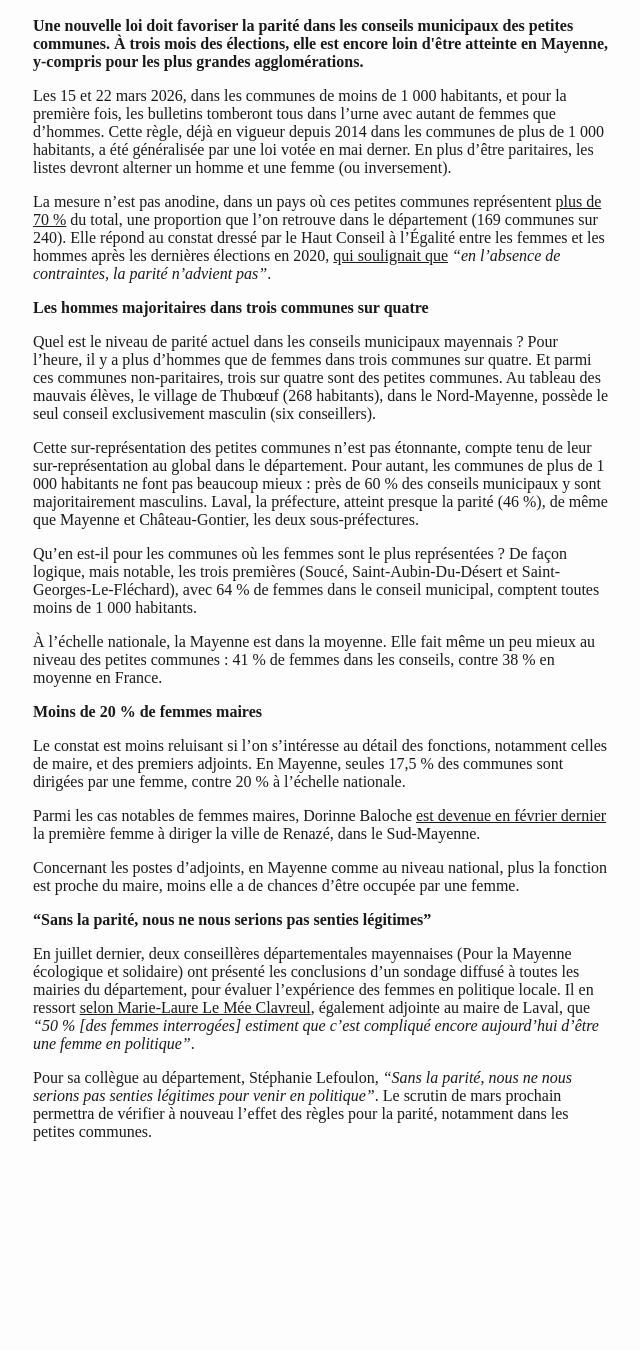
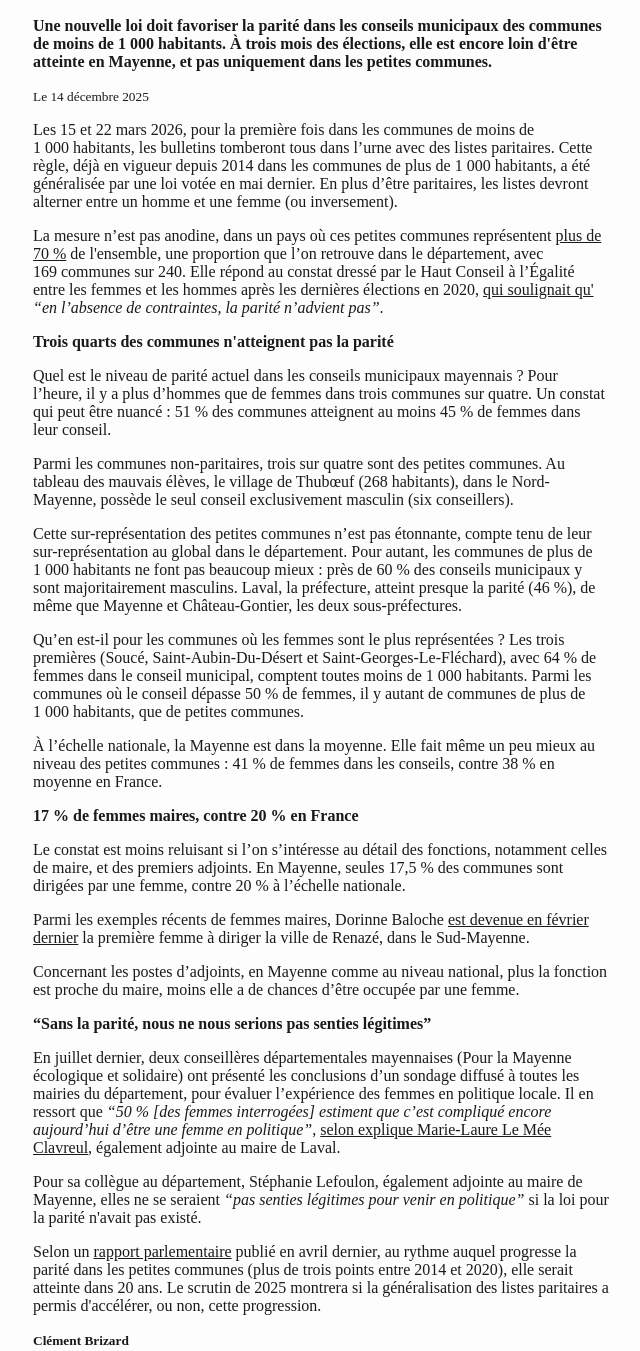
Before and after one commit to clementbrizard/portfolio, a plain HTML site: page 20251213-municipales-2025-parite-ou-en-est-la-mayenne.html in a window 1280 px wide. Shown: the part 141-1492 px from the top of the page, without its empty margins (319-959 px from the left). Before the commit the page ends 1348 px from the top, so only its background shows below. Drawn offline with Linux system fonts and the light colour scheme; a script that the page names is missing.

Commit message:
Corrections article parité municipales Mayenne

```diff
--- a/20251213-municipales-2025-parite-ou-en-est-la-mayenne.html
+++ b/20251213-municipales-2025-parite-ou-en-est-la-mayenne.html
@@ -4,6 +4,8 @@
 <head>
     <meta charset="utf-8" />
     <meta name="generator" content="pandoc" />
+    <meta name="keywords" content="municipales, parité, Mayenne">
+    <meta name="author" content="Clément Brizard">
     <meta name="viewport" content="width=device-width, initial-scale=1.0, user-scalable=yes" />
     <title>Municipales 2026 : à l'heure de la parité, où en est la Mayenne ?</title>
     <style>
@@ -237,55 +239,65 @@
 <body>
     <section id="municipales-2026-à-lheure-de-la-parité-où-en-est-la-mayenne" class="level1">
         <h1>Municipales 2026 : à l’heure de la parité, où en est la Mayenne ?</h1>
-        <p><strong>Une nouvelle loi doit favoriser la parité dans les conseils municipaux des petites communes. À trois
-                mois des élections, elle est encore loin d'être atteinte en Mayenne, y-compris pour les plus grandes
-                agglomérations.</strong></p>
-        <p>Les 15 et 22 mars 2026, dans les communes de moins de 1 000 habitants, et pour la première fois, les
-            bulletins tomberont tous dans l’urne avec autant de femmes que d’hommes. Cette règle, déjà en vigueur depuis
-            2014 dans les communes de plus de 1 000 habitants, a été généralisée par une loi votée en mai derner. En
-            plus d’être paritaires, les listes devront alterner un homme et une femme (ou inversement).</p>
+        <p><strong>Une nouvelle loi doit favoriser la parité dans les conseils municipaux des communes de moins de
+                1&nbsp;000&nbsp;habitants. À&nbsp;trois
+                mois des élections, elle est encore loin d'être atteinte en Mayenne, et pas uniquement dans les petites
+                communes.</strong></p>
+        <small>Le 14 décembre 2025</small>
+        <p>Les 15 et 22 mars 2026, pour la première fois dans les communes de moins de 1&nbsp;000&nbsp;habitants, les
+            bulletins tomberont tous dans l’urne avec des listes paritaires. Cette règle, déjà en vigueur depuis
+            2014 dans les communes de plus de 1&nbsp;000&nbsp;habitants, a été généralisée par une loi votée en mai dernier.
+            En plus d’être paritaires, les listes devront alterner entre un homme et une femme (ou inversement).</p>
         <p>La mesure n’est pas anodine, dans un pays où ces petites communes représentent <a
-                href="https://www.vie-publique.fr/eclairage/270578-bilan-de-lapplication-des-regles-de-la-parite-aux-elections-municipales#:~:text=70%%20des%20communes">plus
-                de 70 %</a> du total, une proportion que l’on retrouve dans le département (169 communes sur 240). Elle
+                href="https://www.vie-publique.fr/eclairage/270578-bilan-de-lapplication-des-regles-de-la-parite-aux-elections-municipales#:~:text=70%%20des%20communes"
+                target="_blank">plus
+                de 70&nbsp;%</a> de l'ensemble, une proportion que l’on retrouve dans le département, avec
+            169&nbsp;communes sur&nbsp;240. Elle
             répond au constat dressé par le Haut Conseil à l’Égalité entre les femmes et les hommes après les dernières
             élections en 2020, <a
-                href="https://www.haut-conseil-egalite.gouv.fr/parite-dans-les-executifs-locaux-une-occasion-manquee">qui
-                soulignait que</a> <em>“en l’absence de contraintes, la parité n’advient pas”</em>.</p>
-        <p><strong>Les hommes majoritaires dans trois communes sur quatre</strong></p>
-        <p>Quel est le niveau de parité actuel dans les conseils municipaux mayennais ? Pour l’heure, il y a plus
-            d’hommes que de femmes dans trois communes sur quatre. Et parmi ces communes non-paritaires, trois sur
-            quatre sont des petites communes. Au tableau des mauvais élèves, le village de Thubœuf (268 habitants), dans
-            le Nord-Mayenne, possède le seul conseil exclusivement masculin (six conseillers).</p>
+                href="https://www.haut-conseil-egalite.gouv.fr/parite-dans-les-executifs-locaux-une-occasion-manquee"
+                target="_blank">qui
+                soulignait qu'</a> <em>“en l’absence de contraintes, la parité n’advient pas”</em>.</p>
+        <p><strong>Trois quarts des communes n'atteignent pas la parité</strong></p>
+        <p>Quel est le niveau de parité actuel dans les conseils municipaux mayennais&nbsp;? Pour l’heure, il y a plus
+            d’hommes que de femmes dans trois communes sur quatre. Un constat qui peut être nuancé&nbsp;: 51&nbsp;% des
+            communes atteignent au moins 45&nbsp;% de femmes dans leur conseil.</p>
         <div class="flourish-embed flourish-map" data-src="visualisation/26748715">
             <script src="https://public.flourish.studio/resources/embed.js"></script><noscript><img
                     src="https://public.flourish.studio/visualisation/26748715/thumbnail" width="100%"
                     alt="map visualization" /></noscript>
         </div>
+        <p>Parmi les communes non-paritaires, trois sur
+            quatre sont des petites communes. Au tableau des mauvais élèves, le village de Thubœuf (268&nbsp;habitants), dans
+            le Nord-Mayenne, possède le seul conseil exclusivement masculin (six&nbsp;conseillers).</p>
         <p>Cette sur-représentation des petites communes n’est pas étonnante, compte tenu de leur sur-représentation au
-            global dans le département. Pour autant, les communes de plus de 1 000 habitants ne font pas beaucoup mieux
-            : près de 60 % des conseils municipaux y sont majoritairement masculins. Laval, la préfecture, atteint
-            presque la parité (46 %), de même que Mayenne et Château-Gontier, les deux sous-préfectures.</p>
-        <p>Qu’en est-il pour les communes où les femmes sont le plus représentées ? De façon logique, mais notable, les
-            trois premières (Soucé, Saint-Aubin-Du-Désert et Saint-Georges-Le-Fléchard), avec 64 % de femmes dans le
-            conseil municipal, comptent toutes moins de 1 000 habitants.</p>
+            global dans le département. Pour autant, les communes de plus de 1&nbsp;000&nbsp;habitants ne font pas beaucoup
+            mieux&nbsp;:&nbsp;près de 60&nbsp;%&nbsp;des conseils municipaux y sont majoritairement masculins. Laval, la
+            préfecture, atteint
+            presque la parité (46&nbsp;%), de même que Mayenne et Château-Gontier, les deux sous-préfectures.</p>
+        <p>Qu’en est-il pour les communes où les femmes sont le plus représentées ? Les
+            trois premières (Soucé, Saint-Aubin-Du-Désert et Saint-Georges-Le-Fléchard), avec 64&nbsp;%&nbsp;de femmes dans le
+            conseil municipal, comptent toutes moins de 1&nbsp;000&nbsp;habitants. Parmi les communes où le conseil dépasse
+            50&nbsp;%&nbsp;de femmes, il y autant de communes de plus de 1&nbsp;000&nbsp;habitants, que de petites communes.</p>
         <p>À l’échelle nationale, la Mayenne est dans la moyenne. Elle fait même un peu mieux au niveau des petites
-            communes : 41 % de femmes dans les conseils, contre 38 % en moyenne en France.</p>
+            communes : 41&nbsp;%&nbsp;de femmes dans les conseils, contre 38&nbsp;%&nbsp;en moyenne en France.</p>
         <div class="flourish-embed flourish-chart" data-src="visualisation/26772595">
             <script src="https://public.flourish.studio/resources/embed.js"></script><noscript><img
                     src="https://public.flourish.studio/visualisation/26772595/thumbnail" width="100%"
                     alt="chart visualization" /></noscript>
         </div>
-        <p><strong>Moins de 20 % de femmes maires</strong></p>
+        <p><strong>17&nbsp;%&nbsp;de femmes maires, contre 20&nbsp;%&nbsp;en France</strong></p>
         <p>Le constat est moins reluisant si l’on s’intéresse au détail des fonctions, notamment celles de maire, et des
-            premiers adjoints. En Mayenne, seules 17,5 % des communes sont dirigées par une femme, contre 20 % à
+            premiers adjoints. En Mayenne, seules 17,5&nbsp;%&nbsp;des communes sont dirigées par une femme, contre 20&nbsp;%&nbsp;à
             l’échelle nationale.</p>
         <div class="flourish-embed flourish-map" data-src="visualisation/26794839">
             <script src="https://public.flourish.studio/resources/embed.js"></script><noscript><img
                     src="https://public.flourish.studio/visualisation/26794839/thumbnail" width="100%"
                     alt="map visualization" /></noscript>
         </div>
-        <p>Parmi les cas notables de femmes maires, Dorinne Baloche <a
-                href="Dorinne%20Baloche%20%5Best%20devenue%20la%20première%20femme%20maire%20en%20février%20dernier%5D(https://www.francebleu.fr/infos/politique/dorinne-baloche-premiere-femme-elue-maire-de-renaze-dans-le-sud-mayenne-2366065)%20.">est
+        <p>Parmi les exemples récents de femmes maires, Dorinne Baloche <a
+                href="https://www.francebleu.fr/infos/politique/dorinne-baloche-premiere-femme-elue-maire-de-renaze-dans-le-sud-mayenne-2366065 target="
+                _blank"">est
                 devenue en février dernier</a> la première femme à diriger la ville de Renazé, dans le Sud-Mayenne.</p>
         <p>Concernant les postes d’adjoints, en Mayenne comme au niveau national, plus la fonction est proche du maire,
             moins elle a de chances d’être occupée par une femme.</p>
@@ -297,13 +309,19 @@
         <p><strong>“Sans la parité, nous ne nous serions pas senties légitimes”</strong></p>
         <p>En juillet dernier, deux conseillères départementales mayennaises (Pour la Mayenne écologique et solidaire)
             ont présenté les conclusions d’un sondage diffusé à toutes les mairies du département, pour évaluer
-            l’expérience des femmes en politique locale. Il en ressort <a
-                href="https://www.francebleu.fr/emissions/l-invite-ici-mayenne/femmes-politiques-en-mayenne-interrogees-sur-leur-engagement-plus-de-20-ont-repondu-avoir-ete-victimes-de-sexisme-4547176">selon
-                Marie-Laure Le Mée Clavreul</a>, également adjointe au maire de Laval, que <em>“50 % [des femmes
-                interrogées] estiment que c’est compliqué encore aujourd’hui d’être une femme en politique”</em>.</p>
-        <p>Pour sa collègue au département, Stéphanie Lefoulon, <em>“Sans la parité, nous ne nous serions pas senties
-                légitimes pour venir en politique”</em>. Le scrutin de mars prochain permettra de vérifier à nouveau
-            l’effet des règles pour la parité, notamment dans les petites communes.</p>
+            l’expérience des femmes en politique locale. Il en ressort que <em>“50&nbsp;%&nbsp;[des femmes
+                interrogées] estiment que c’est compliqué encore aujourd’hui d’être une femme en politique”</em>, <a
+                href="https://www.francebleu.fr/emissions/l-invite-ici-mayenne/femmes-politiques-en-mayenne-interrogees-sur-leur-engagement-plus-de-20-ont-repondu-avoir-ete-victimes-de-sexisme-4547176 "
+                target="_blank">selon
+                explique Marie-Laure Le Mée Clavreul</a>, également adjointe au maire de Laval.</p>
+        <p>Pour sa collègue au département, Stéphanie Lefoulon, également adjointe au maire de Mayenne, elles ne se
+            seraient <em>“pas senties
+                légitimes pour venir en politique”</em> si la loi pour la parité n'avait pas existé.</p>
+        <p>Selon un <a href="https://www.assemblee-nationale.fr/dyn/17/rapports/cion_lois/l17b1245_rapport-fond"
+                target="_blank">rapport parlementaire</a> publié en avril dernier, au rythme auquel progresse la parité dans les petites communes (plus de trois
+            points entre 2014 et 2020), elle serait atteinte dans 20&nbsp;ans. Le scrutin de 2025 montrera si la
+            généralisation des listes paritaires a permis d'accélérer, ou non, cette progression.</a></p>
+        <small><strong>Clément Brizard</strong></small>
     </section>
 </body>
 
```
